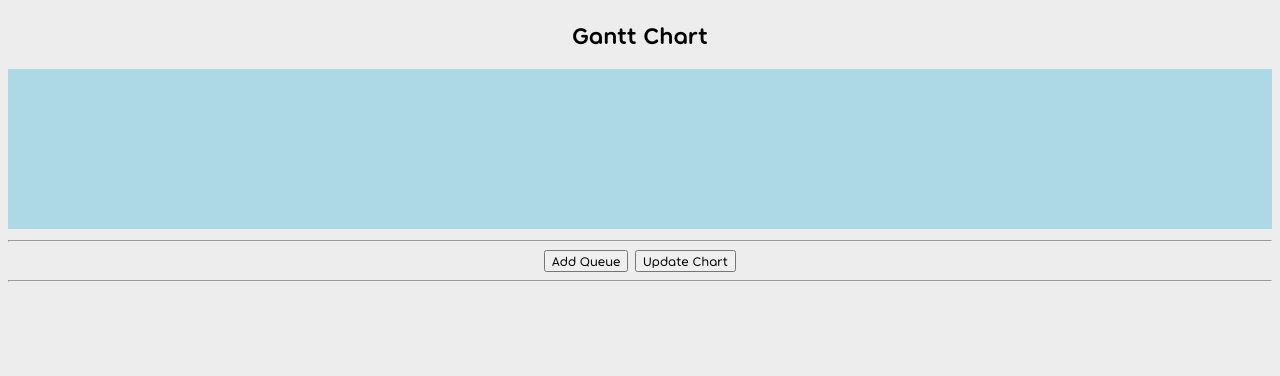
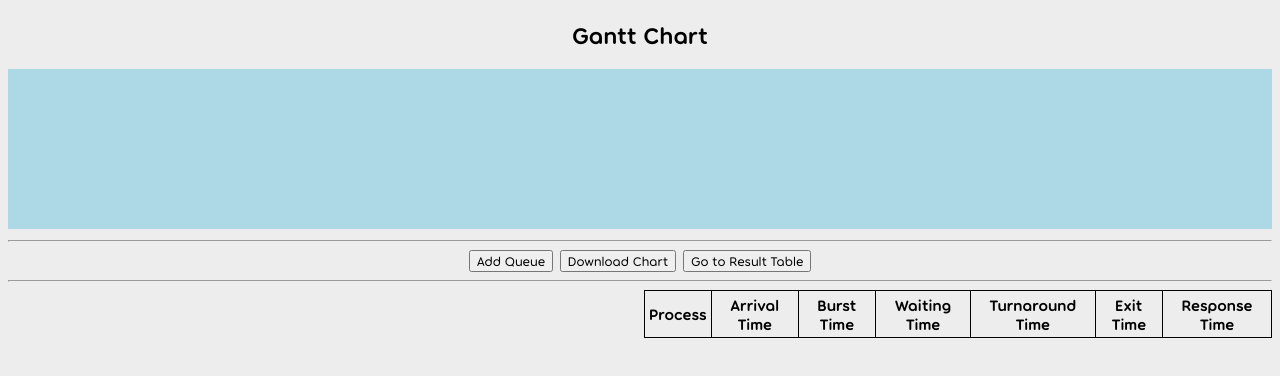
Before and after one commit to Rian8337/process-scheduling-simulator, a React (Vite) app: page / in a window 1280 px wide. Shown: the top 376 px of the page. Built offline with nearby package versions, Linux system fonts and the light colour scheme.

Commit message:
Support auto-update for Gantt chart

```diff
--- a/src/components/panel/ControlPanel.tsx
+++ b/src/components/panel/ControlPanel.tsx
@@ -4,7 +4,6 @@
 import ControlPanelAddQueueButton from "./ControlPanelAddQueueButton";
 import ControlPanelDownloadChartButton from "./ControlPanelDownloadChartButton";
 import ControlPanelGoToResultTableButton from "./ControlPanelGoToResultTableButton";
-import ControlPanelUpdateChartButton from "./ControlPanelUpdateChartButton";
 
 /**
  * The main control panel for managing the process queues.
@@ -14,7 +13,6 @@
         <div className="control-panel">
             <div className="control-panel-buttons">
                 <ControlPanelAddQueueButton />
-                <ControlPanelUpdateChartButton />
                 <ControlPanelDownloadChartButton />
                 <ControlPanelGoToResultTableButton />
             </div>
--- a/src/components/panel/ControlPanelUpdateChartButton.tsx
+++ /dev/null
@@ -1,33 +0,0 @@
-import {
-    ProcessQueueControllerContext,
-    SchedulerResultContext,
-} from "@hooks/index";
-import { MultiLevelQueueScheduler } from "@scheduler/index";
-import { useContext } from "react";
-
-export default function ControlPanelUpdateChartButton() {
-    const { state: controllers } = useContext(ProcessQueueControllerContext);
-    const { setState: setSchedulerResult } = useContext(SchedulerResultContext);
-
-    function generateSchedulerResult() {
-        const scheduler = new MultiLevelQueueScheduler();
-
-        for (const controller of controllers) {
-            scheduler.add(controller.toQueue());
-        }
-
-        const result = scheduler.run();
-
-        setSchedulerResult(result);
-    }
-
-    return (
-        <button
-            type="button"
-            id="update-chart"
-            onClick={generateSchedulerResult}
-        >
-            Update Chart
-        </button>
-    );
-}
--- a/src/components/panel/process/ProcessControlPanel.tsx
+++ b/src/components/panel/process/ProcessControlPanel.tsx
@@ -1,4 +1,6 @@
+import { GanttChartObserverContext } from "@hooks/index";
 import { ProcessController, ProcessQueueController } from "@scheduler/index";
+import { useContext, useEffect } from "react";
 import ProcessArrivalTimeInput from "./ProcessArrivalTimeInput";
 import ProcessBurstTimeInput from "./ProcessBurstTimeInput";
 import "./ProcessControlPanel.css";
@@ -16,6 +18,15 @@
  */
 export default function ProcessControlPanel(props: Props) {
     const { controller } = props;
+    const { setState: setObserver } = useContext(GanttChartObserverContext);
+
+    useEffect(() => {
+        controller.observers.add(setObserver);
+
+        return () => {
+            controller.observers.delete(setObserver);
+        };
+    }, [controller.observers, setObserver]);
 
     return (
         <div className="process">
--- a/src/components/panel/queue/ProcessQueueControlPanel.tsx
+++ b/src/components/panel/queue/ProcessQueueControlPanel.tsx
@@ -1,5 +1,6 @@
-import { useObserver } from "@hooks/index";
+import { GanttChartObserverContext, useObserver } from "@hooks/index";
 import { ProcessQueueController } from "@scheduler/index";
+import { useContext, useEffect } from "react";
 import ProcessControlPanelList from "../process/ProcessControlPanelList";
 import ProcessQueueAddProcessButton from "./ProcessQueueAddProcessButton";
 import ProcessQueueAlgorithmPicker from "./ProcessQueueAlgorithmPicker";
@@ -17,8 +18,17 @@
  */
 export default function ProcessQueueControlPanel(props: Props) {
     const { controller } = props;
+    const { setState: setObserver } = useContext(GanttChartObserverContext);
 
     useObserver(controller);
+
+    useEffect(() => {
+        controller.observers.add(setObserver);
+
+        return () => {
+            controller.observers.delete(setObserver);
+        };
+    }, [controller.observers, setObserver]);
 
     return (
         <div className="queue-controller">
--- a/src/components/result/GanttChart.tsx
+++ b/src/components/result/GanttChart.tsx
@@ -1,13 +1,37 @@
 import { useContext, useEffect, useRef } from "react";
-import { SchedulerResultContext, useWindowSize } from "@hooks/index";
+import {
+    GanttChartObserverContext,
+    ProcessQueueControllerContext,
+    SchedulerResultContext,
+    useWindowSize,
+} from "@hooks/index";
+import { MultiLevelQueueScheduler } from "@scheduler/index";
 
 /**
  * The Gantt chart component.
  */
 export default function GanttChart() {
-    const { state: schedulerResult } = useContext(SchedulerResultContext);
+    const { state: observer } = useContext(GanttChartObserverContext);
+    const { state: controllers } = useContext(ProcessQueueControllerContext);
+    const { state: schedulerResult, setState: setSchedulerResult } = useContext(
+        SchedulerResultContext
+    );
+
     const canvasRef = useRef<HTMLCanvasElement>(null);
     const [width, height] = useWindowSize();
+
+    useEffect(() => {
+        const scheduler = new MultiLevelQueueScheduler();
+
+        for (const controller of controllers) {
+            scheduler.add(controller.toQueue());
+        }
+
+        const result = scheduler.run();
+
+        setSchedulerResult(result);
+        // eslint-disable-next-line react-hooks/exhaustive-deps
+    }, [observer]);
 
     useEffect(() => {
         if (!canvasRef.current) {
--- a/src/hooks/ContextProviders.tsx
+++ b/src/hooks/ContextProviders.tsx
@@ -1,6 +1,7 @@
-import { JSX, FC } from "react";
+import { FC, JSX } from "react";
 import {
     AvailablePriorityContextProvider,
+    GanttChartObserverContextProvider,
     ProcessQueueControllerContextProvider,
     SchedulerResultContextProvider,
 } from "./providers";
@@ -16,5 +17,6 @@
 export const Providers = compose(
     AvailablePriorityContextProvider,
     ProcessQueueControllerContextProvider,
-    SchedulerResultContextProvider
+    SchedulerResultContextProvider,
+    GanttChartObserverContextProvider
 );
--- /dev/null
+++ b/src/hooks/contexts/GanttChartObserverContext.ts
@@ -0,0 +1,8 @@
+import { IStateContext } from "@hooks/models";
+import { createContext } from "react";
+
+export const GanttChartObserverContext = createContext<IStateContext<object>>({
+    state: {},
+    // eslint-disable-next-line @typescript-eslint/no-empty-function
+    setState: () => {},
+});
--- a/src/hooks/contexts/index.ts
+++ b/src/hooks/contexts/index.ts
@@ -1,3 +1,4 @@
 export * from "./AvailablePriorityContext";
+export * from "./GanttChartObserverContext";
 export * from "./ProcessQueueControllerContext";
 export * from "./SchedulerResultContext";
--- /dev/null
+++ b/src/hooks/providers/GanttChartObserverContextProvider.tsx
@@ -0,0 +1,17 @@
+import { GanttChartObserverContext } from "@hooks/contexts";
+import { PropsWithChildren, useState } from "react";
+
+export function GanttChartObserverContextProvider(props: PropsWithChildren) {
+    const [state, setState] = useState({});
+
+    return (
+        <GanttChartObserverContext.Provider
+            value={{
+                state,
+                setState,
+            }}
+        >
+            {props.children}
+        </GanttChartObserverContext.Provider>
+    );
+}
--- a/src/hooks/providers/index.ts
+++ b/src/hooks/providers/index.ts
@@ -1,3 +1,4 @@
 export * from "./AvailablePriorityContextProvider";
+export * from "./GanttChartObserverContextProvider";
 export * from "./ProcessQueueControllerContextProvider";
 export * from "./SchedulerResultContextProvider";
```
